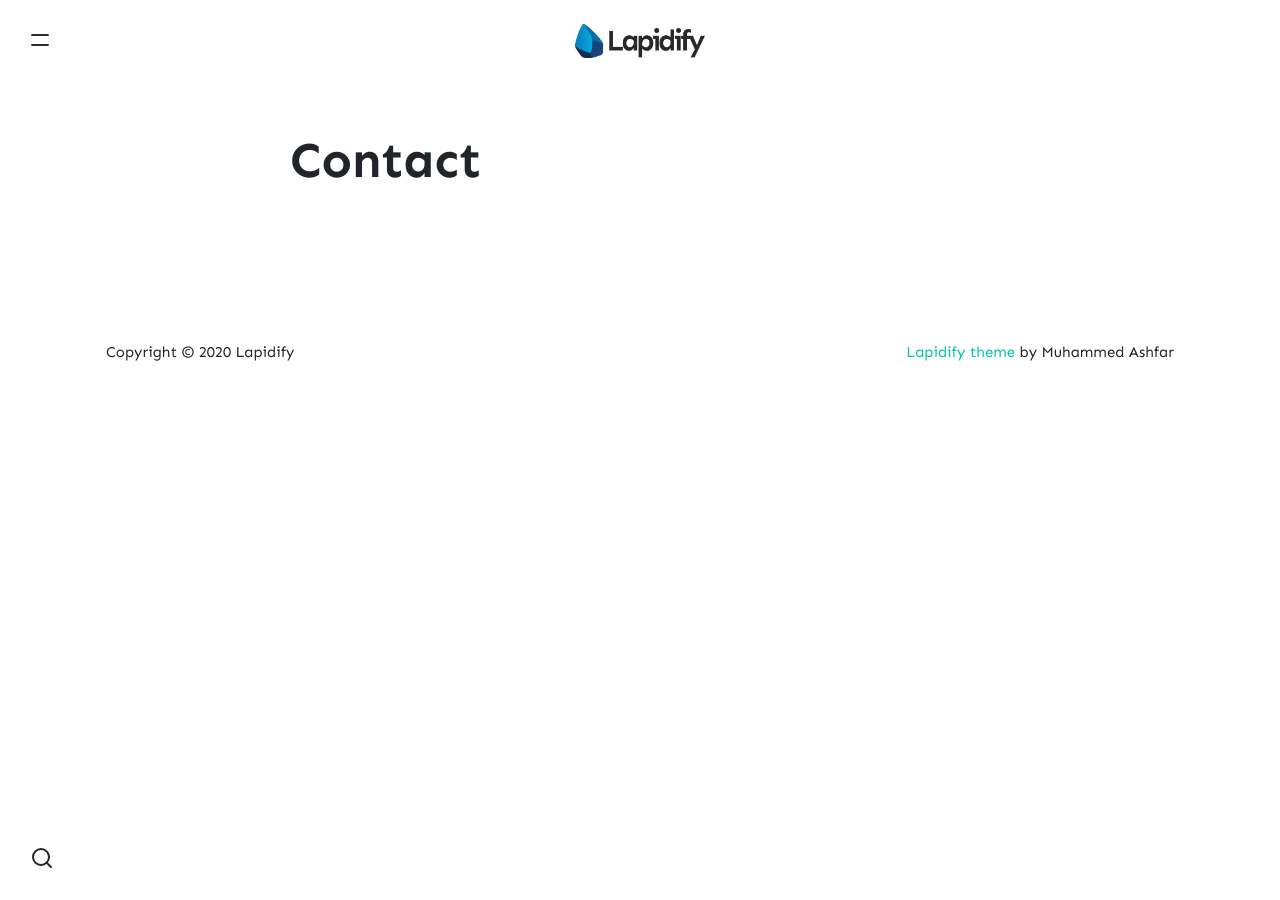
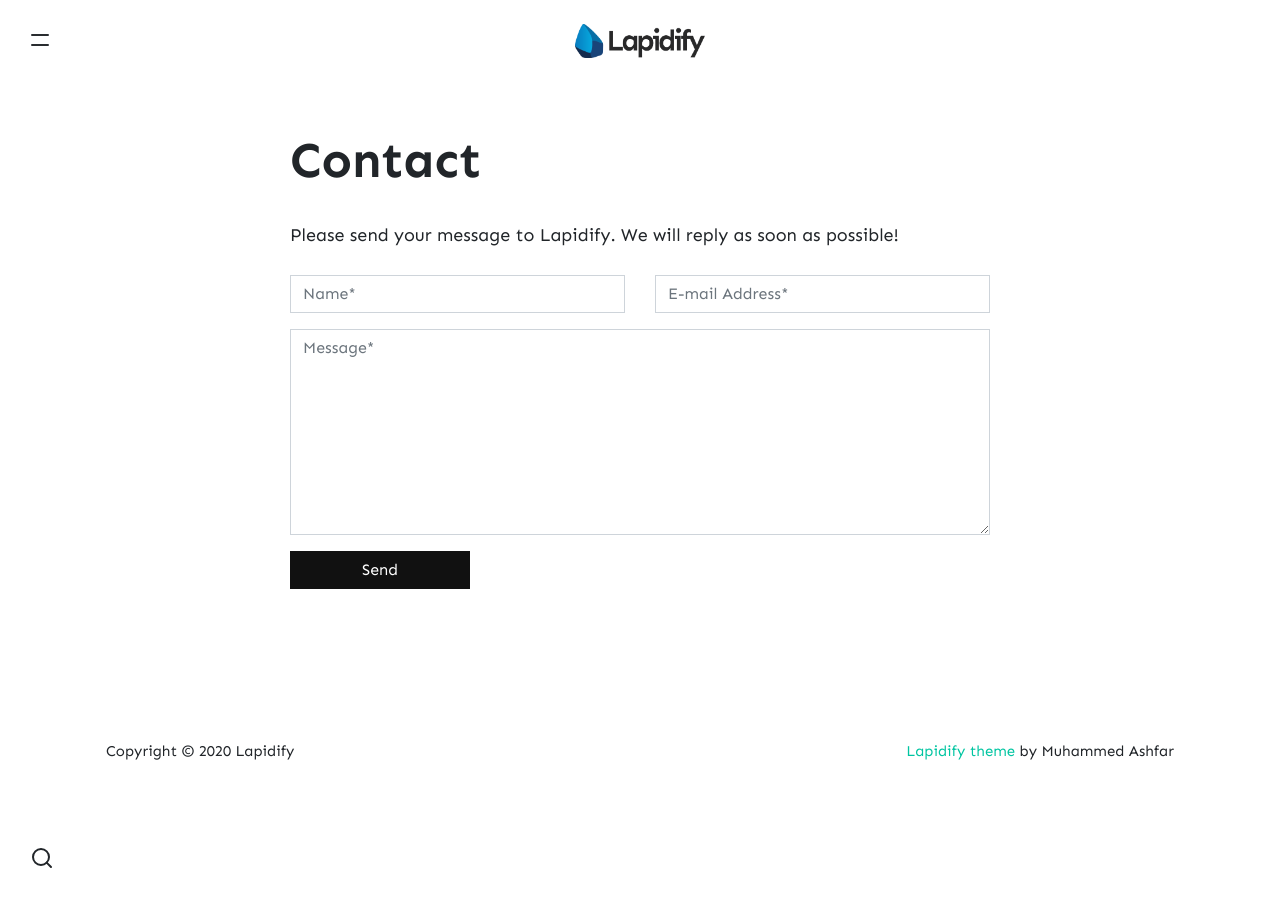
Before and after one commit to muhashfar/Lapidify-Blogs, a Jekyll site: the page built from contact.md, in a window 1280 px wide. Built offline with Jekyll 4.4.1, drawn with Linux system fonts in a browser that asks for light colours; nearby versions of some CDN libraries; a script that is not in the unit is left out; comment, search, counter and statistics services are not loaded.

Commit message:
update 😊

```diff
--- a/_layouts/default.html
+++ b/_layouts/default.html
@@ -31,7 +31,6 @@
 <!-- basic favicon -->
 <link rel="shortcut icon" href="{{site.data.metadata.icon}}">
 
-{% seo %}
 <!-- owlcarousel-->
 <link rel="stylesheet" href="owlcarousel/owl.carousel.min.css">
 
--- a/contact.md
+++ b/contact.md
@@ -4,7 +4,6 @@ title: Contact
 permalink: /contact
 comments: false
 ---
-<!--
 <form action="https://formspree.io/{{site.email}}" method="POST">
 <p class="mb-4">Please send your message to {{site.name}}. We will reply as soon as possible!</p>
 <div class="form-group row">
@@ -17,4 +16,4 @@ comments: false
 </div>
 <textarea rows="8" class="form-control mb-3" name="message" placeholder="Message*" required></textarea>
 <input class="btn btn-dark" type="submit" value="Send">
-</form>-->
+</form>
```
